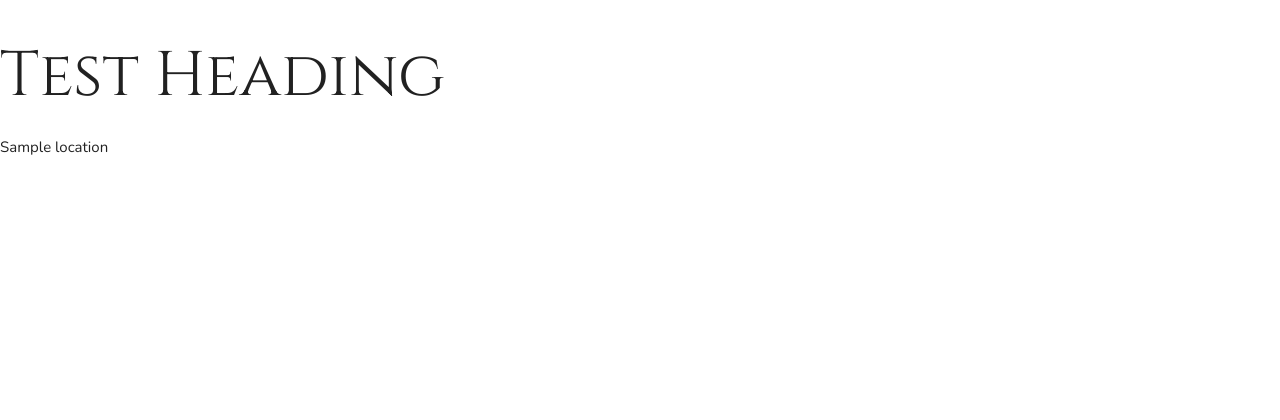
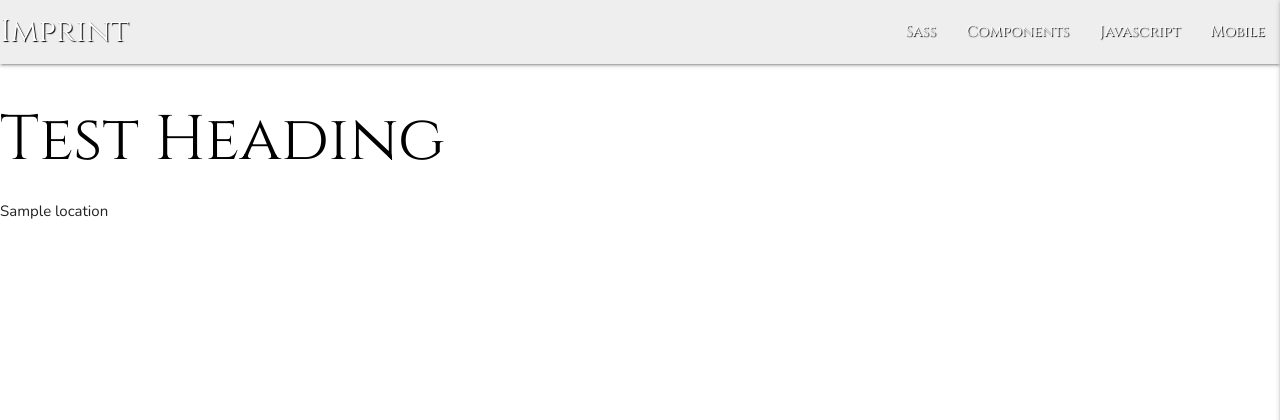
Before and after one commit to lilblupig/imprint, a Flask app: page / in a window 1280 px wide. Shown: the top 420 px of the page. Run offline with Flask 2, Linux system fonts and the light colour scheme; a database or web service that is not in the repository returns one stand-in record (values such as "Sample title"); some libraries are stand-ins or nearby versions.

Commit message:
Add and style nav bar and side nav

```diff
--- a/static/css/style.css
+++ b/static/css/style.css
@@ -7,4 +7,10 @@ body {
 
 h1, h2, h3, h4, h5, h6 {
     font-family: Cinzel, serif;
+    color: #000000;
 }
+
+nav a {
+    font-family: Cinzel, serif;
+    text-shadow: 1px 1px 1px rgba(0, 0, 0, 1);
+}
--- a/static/js/script.js
+++ b/static/js/script.js
@@ -0,0 +1,3 @@
+$(document).ready(function(){
+    $('.sidenav').sidenav({edge: "right"});
+});
--- a/templates/base.html
+++ b/templates/base.html
@@ -13,6 +13,30 @@
 </head>
 <body>
 
+    <header>
+        <!-- Top NavBar -->
+        <nav class="grey lighten-3">
+            <div class="nav-wrapper">
+                <a href="{{ url_for('get_locations') }}" class="brand-logo">Imprint</a>
+                <a href="#" data-target="mobile-demo" class="sidenav-trigger right"><i class="material-icons">menu</i></a>
+                <ul class="right hide-on-med-and-down">
+                    <li><a href="sass.html">Sass</a></li>
+                    <li><a href="badges.html">Components</a></li>
+                    <li><a href="collapsible.html">Javascript</a></li>
+                    <li><a href="mobile.html">Mobile</a></li>
+                </ul>
+            </div>
+        </nav>
+        <!-- Mobile NavBar -->
+        <ul class="sidenav" id="mobile-demo">
+            <li><a href="sass.html">Sass</a></li>
+            <li><a href="badges.html">Components</a></li>
+            <li><a href="collapsible.html">Javascript</a></li>
+            <li><a href="mobile.html">Mobile</a></li>
+        </ul>
+
+    </header>
+
     {% block content %}
     {% endblock %}
 
```
